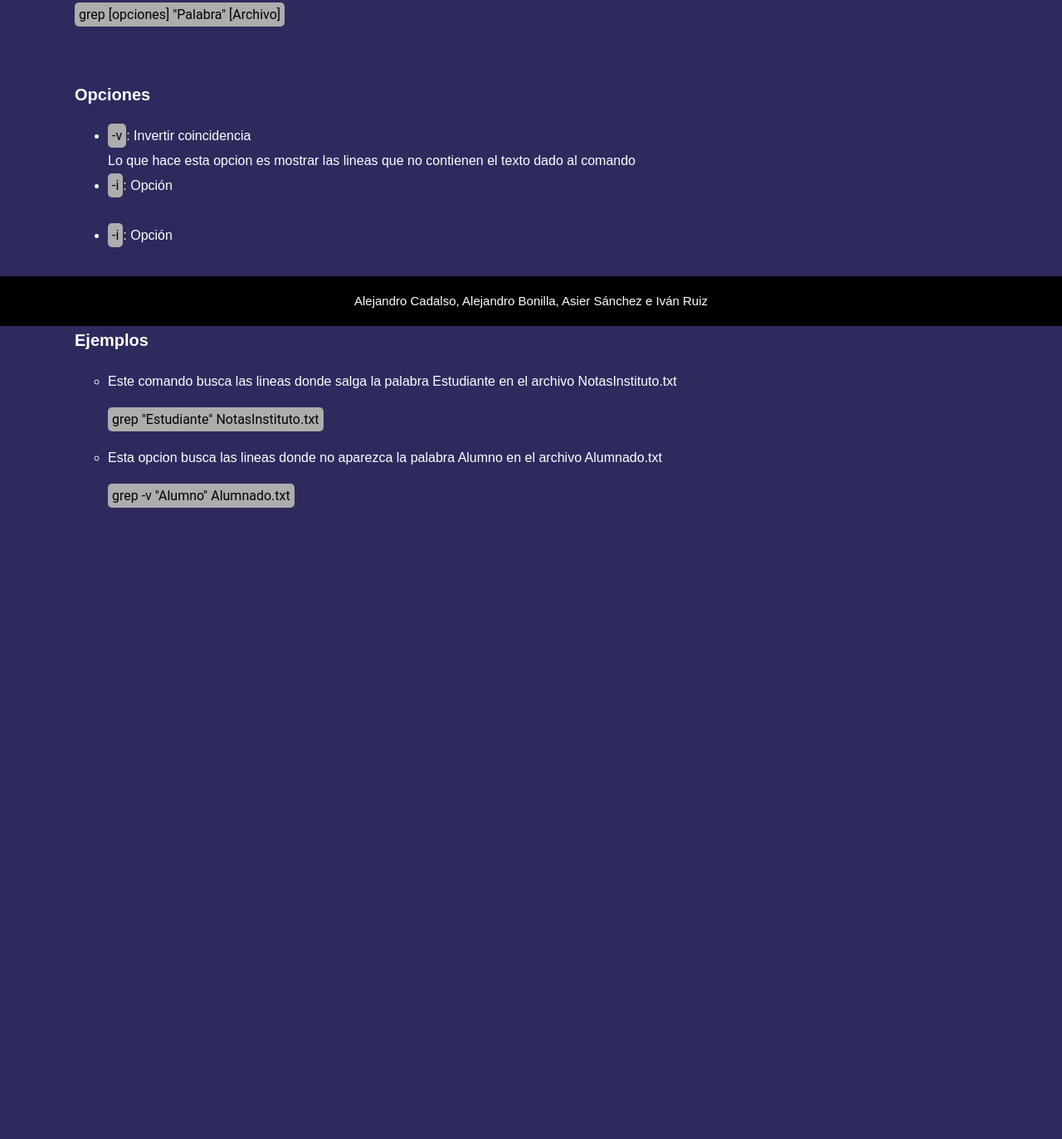
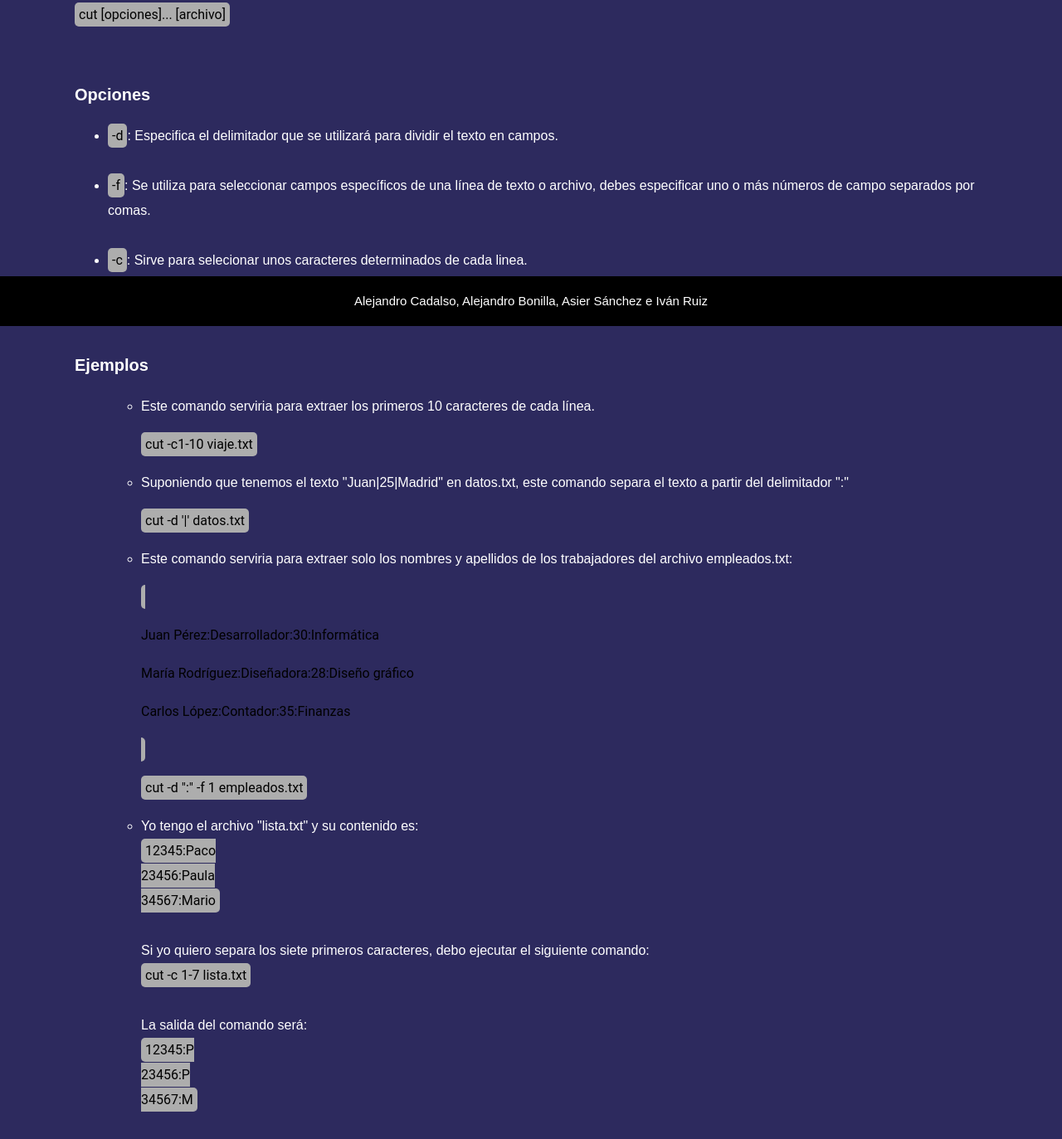
Before and after one commit to AsierSanchez9/ComandosLinux, a plain HTML site: page Comandos/grep.html in a window 1280 px wide. Shown: the part 407-1780 px from the top of the page at 83% size. Before the commit the page ends 1306 px from the top, so only its background shows below. Drawn offline with Linux system fonts and the light colour scheme.

```diff
--- a/Comandos/grep.html
+++ b/Comandos/grep.html
@@ -3,7 +3,7 @@
 <html>
     <head>
         <meta http-equiv="Content-Type" content="text/html;charset=UTF-8">
-        <title>Comandos de Linux - grep</title>
+        <title>Comandos de Linux - cut </title>
 
         <link rel="stylesheet" href="../styles.css">
     </head>
@@ -41,42 +41,83 @@
 
         <main>
             <div class="commandBox">
-                <p style="font-size: 30px;"><strong>Manual grep</strong></p>
+                <p style="font-size: 30px;"><strong>Manual cut</strong></p>
 
                 <!-- Definicion -->
-                <p style="font-size: 15px;">El comando <span>grep</span> sirve para buscar palabras o cadenas de caracteres dentro de uno o varios archivos y muestra las lineas completas donde se encuentra la información buscada. </p>
+                <p style="font-size: 15px;">El comando <span>cut</span> es una herramienta fundamental en Linux para extraer y procesar partes específicas de un archivo de texto o de la salida de otro comando. Su principal función es seleccionar y mostrar columnas o campos específicos de la información, permitiendo así manipular y analizar datos de forma eficiente.</p>
 
 
                 <br>
 
                 <!-- Sintaxis -->
                 <p class="boxTitle"> <strong>Sintaxis</strong></p>
-                <p><span>grep [opciones] "Palabra" [Archivo]</span></p>
+                <p><span>cut [opciones]... [archivo]</span></p>
 
                 <br>
 
                <!-- Opciones -->
                 <p class="boxTitle"> <strong>Opciones</strong></p>
                 <ul>
-                    <li> <span>-v</span>: Invertir coincidencia</li>Lo que hace esta opcion es mostrar las lineas que no contienen el texto dado al comando<br>
-                    <li> <span>-i</span>: Opción</li> <br>
-                    <li> <span>-i</span>: Opción</li> <br>
+
+                    <li> <span>-d</span>: Especifica el delimitador que se utilizará para dividir el texto en campos.</li> <br>
+
+                    <li> <span>-f</span>: Se utiliza para seleccionar campos específicos de una línea de texto o archivo, debes especificar uno o más números de campo separados por comas.</li> <br>
+
+                    <li> <span>-c</span>: Sirve para selecionar unos caracteres determinados de cada linea.</li> <br>
                 </ul>
 
                 <br>
 
                 <!-- Ejemplos -->
                 <p class="boxTitle"> <strong>Ejemplos</strong></p>
-                <ol style="list-style: circle;">
+                <ul style="list-style: circle;">
+
+                <ul style="list-style: circle;">
                     <li>
-                        <p>Este comando busca las lineas donde salga la palabra Estudiante en el archivo NotasInstituto.txt</p>
-                        <p><span>grep "Estudiante" NotasInstituto.txt</span></p>
+                        <p>Este comando serviria para extraer los primeros 10 caracteres de cada línea.</p>
+                        <p><span>cut -c1-10 viaje.txt</span></p>
                     </li>
+
                     <li>
-                        <p>Esta opcion busca las lineas donde no aparezca la palabra Alumno en el archivo Alumnado.txt</p>
-                        <p><span>grep -v "Alumno" Alumnado.txt</span></p>
+                        <p>Suponiendo que tenemos el texto "Juan|25|Madrid" en datos.txt, este comando separa el texto a partir del delimitador ":"</p>
+                        <p><span>cut -d '|' datos.txt</span></p>
                     </li>
-                </ol>
+
+                    <li>
+                        <p>Este comando serviria para extraer solo los nombres y apellidos de los trabajadores del archivo empleados.txt:</p>
+                        <span class="textBox">
+                            <p>Juan Pérez:Desarrollador:30:Informática</p>
+                            <p>María Rodríguez:Diseñadora:28:Diseño gráfico</p>
+                            <p>Carlos López:Contador:35:Finanzas</p>
+                        </span>
+
+                        <p><span>cut -d ":" -f 1 empleados.txt</span></p>
+                    </li>
+
+                    <li>
+                        <p>
+                            Yo tengo el archivo "lista.txt" y su contenido es:<br>
+
+                            <span class="textBox">
+                                12345:Paco<br>
+                                23456:Paula<br>
+                                34567:Mario<br>
+                            </span>
+
+                            <br>
+                            Si yo quiero separa los siete primeros caracteres, debo ejecutar el siguiente comando:<br>
+                            <span>cut -c 1-7 lista.txt</span><br><br>
+                            La salida del comando será:<br>
+                            <span class="textBox">
+                                12345:P<br>
+                                23456:P<br>
+                                34567:M<br>
+                            </span>
+
+                        </p>
+                    </li>
+                </ul>
+
             </div>
             <br> <br> <br> <br> <br> <br> <br> <br> <br>
         </main>
```
